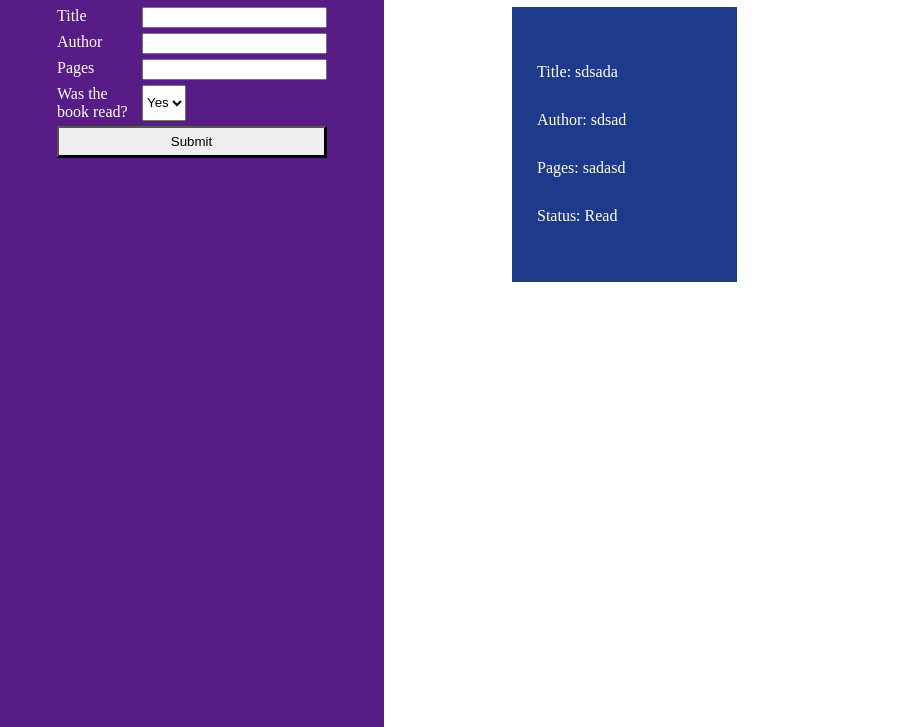
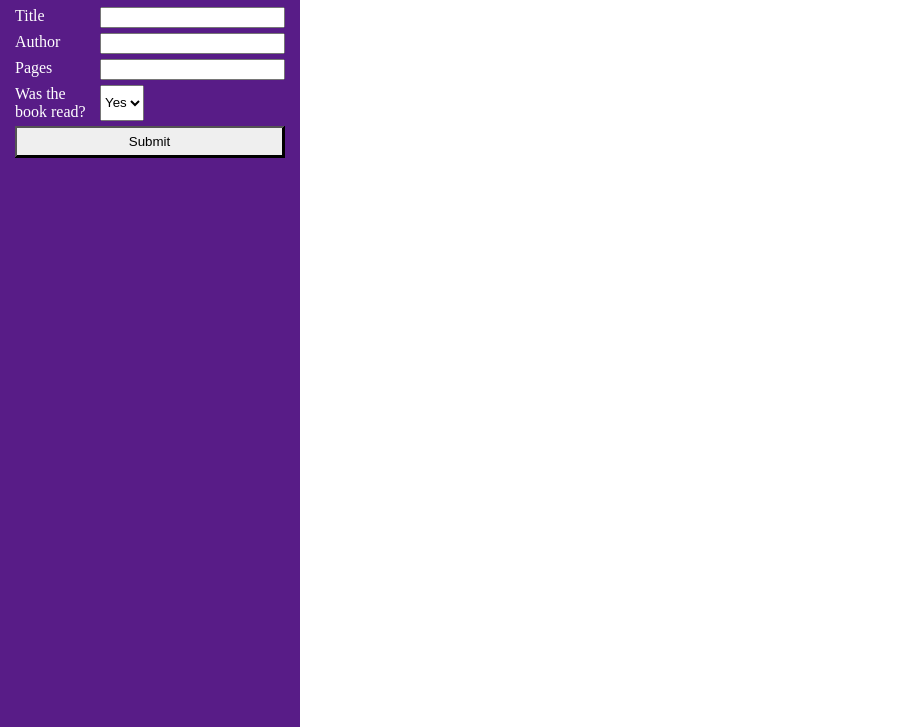
Before and after one commit to ViniQP/js-library, a plain HTML site: page index.html in a window 1280 px wide. Shown: the part 73-800 px from the top of the page, without its empty margins (0-921 px from the left). Drawn offline with Linux system fonts and the light colour scheme.

Commit message:
Remove test card div

```diff
--- a/index.html
+++ b/index.html
@@ -41,12 +41,6 @@
   <div class="book-sector">
     <h1>Books</h1>
     <div id="books">
-      <div class="book">
-        <p class="book[title]">Title: sdsada</p>
-        <p class="book[author]">Author: sdsad</p>
-        <p class="book[pages]">Pages: sadasd</p>
-        <p class="book[read]">Status: Read</p>
-      </div>
     </div>
 
   </div>
--- a/style.css
+++ b/style.css
@@ -17,7 +17,7 @@ body {
 
   min-height: 100vh;
 
-  width: 30vw;
+  width: clamp(300px, 20vw, 450px);
 
   color: white;
   background-color: var(--left-side-color);
```
